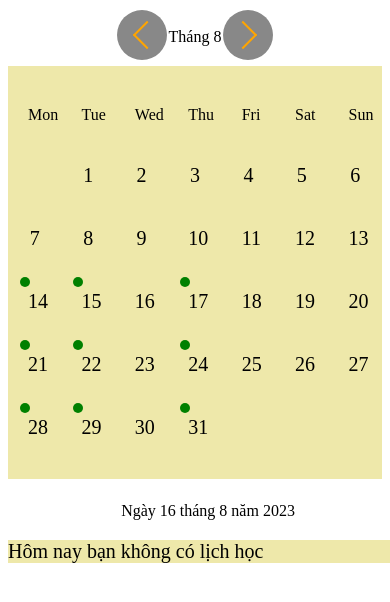
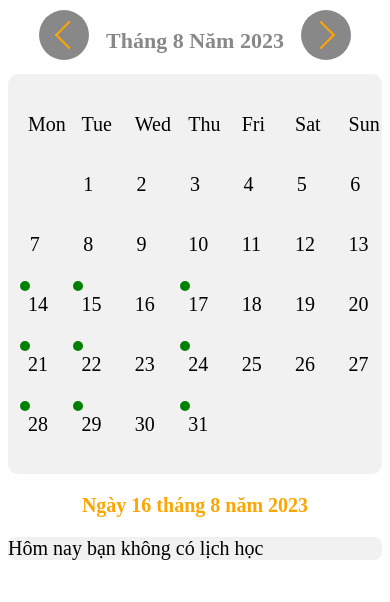
Before and after one commit to nguyentan2003/project-TKB, a plain HTML site: page index.html in a window 390 px wide. Shown: the top 602 px of the page. Drawn offline with Linux system fonts and the light colour scheme.

Commit message:
fixed giao diện && sửa lỗi tháng quay vòng sai

```diff
--- a/main.js
+++ b/main.js
@@ -221,8 +221,12 @@ Từ 01/01/2024 đến 07/01/2024:
 //
 let montOfYear = [""];
 for (let i = 1; i <= 12; i++) {
-    if (i == 2) montOfYear.push(28);
-    else if (i <= 7) {
+    if (i == 2) {
+        let d = new Date();
+        let year = d.getUTCFullYear;
+        if (Number(d) % 4 == 0) montOfYear.push(28);
+        else montOfYear.push(28);
+    } else if (i <= 7) {
         if (i % 2 == 1) montOfYear.push(31);
         else montOfYear.push(30);
     } else {
@@ -231,7 +235,7 @@ for (let i = 1; i <= 12; i++) {
     }
 }
 
-console.log(montOfYear);
+// console.log(montOfYear);
 const $ = document.querySelector.bind(document);
 const $$ = document.querySelectorAll.bind(document);
 
@@ -243,20 +247,22 @@ d = new Date();
 let currentDay = d.getDate();
 let currentMonth = d.getMonth() + 1;
 let currentYear = d.getFullYear();
-console.log(currentDay);
-console.log(currentMonth);
-console.log(currentYear);
+// console.log(currentDay);
+// console.log(currentMonth);
+// console.log(currentYear);
 //
+
+let variable = 6;
+for (let yearItem = 2023; yearItem <= 2025; yearItem++) {
     let star = 1;
     let end = 12;
-let variable = 6;
     for (let index = star; index <= end; index++) {
         let container = document.createElement("div");
         container.classList.add("container");
         // add tháng
         let month = document.createElement("div");
         month.classList.add("month");
-    month.innerHTML = `<div class="month">Tháng ${index}</div>`;
+        month.innerHTML = `<div class="month">Tháng ${index} Năm ${yearItem}</div>`;
         container.appendChild(month);
         // add các ngày
         let content = document.createElement("div");
@@ -299,14 +305,20 @@ for (let index = star; index <= end; index++) {
        <span class="content__item item-day">26</span>
        <span class="content__item item-day">27</span>
        <span class="content__item item-day">28</span>
-   <span class="content__item item-day month2">29</span>
-   <span class="content__item item-day month2">30</span>
+       <span class="content__item item-day month28">29</span>
+       <span class="content__item item-day month28 month29">30</span>
        `;
         let dem = variable;
+        if (index == 2) {
             if (montOfYear[index] == 28) {
-        let removeSpan = content.querySelectorAll(".month2");
+                let removeSpan = content.querySelectorAll(".month28");
                 for (let i of removeSpan) {
                     i.remove();
+                }
+            } else if (montOfYear[index] == 29) {
+                let removeSpan = content.querySelector(".month29");
+                removeSpan.remove();
+                variable++;
             }
         } else if (montOfYear[index] % 2 == 1) {
             let span = document.createElement("span");
@@ -326,6 +338,8 @@ for (let index = star; index <= end; index++) {
         if (variable > 6) variable -= 7;
         //
     }
+}
+
 let arrCourse = courses.map(function (course) {
     let info = course.info;
     let weeks = info.split("Từ");
@@ -408,12 +422,20 @@ let arrCourse = courses.map(function (course) {
         let valueDay = Number(itemDay.innerText);
         let contentElement = itemDay.parentElement;
         let valueMonth = Number(contentElement.getAttribute("data"));
-        let valueYear = 2023;
+        let element = itemDay.parentElement.parentElement.innerText;
+        let vt = element.indexOf("202");
+        let valueYear = element.slice(vt, vt + 4);
+        valueYear = Number(valueYear);
+
         // render ra chấm xanh
         arrCourse.forEach(function (course) {
             course.info.forEach(function (week) {
                 week.forEach(function (ob) {
-                    if (ob.month == valueMonth && valueDay == ob.day) {
+                    if (
+                        ob.month == valueMonth &&
+                        valueDay == ob.day &&
+                        valueYear == ob.year
+                    ) {
                         itemDay.classList.add("tick");
                     }
                 });
@@ -425,14 +447,15 @@ let arrCourse = courses.map(function (course) {
             for (let i of arrElement) {
                 i.remove();
             }
-            if (valueMonth == 1) valueYear = 2024;
+
             notificationDate.innerText = `Ngày ${valueDay} tháng ${valueMonth} năm ${valueYear}`;
 
-            if (xuatData(valueMonth, valueDay) == false) {
+            if (xuatData(valueMonth, valueDay, valueYear) == false) {
                 let notificationItem = document.createElement("div");
                 notificationItem.classList.add("notification__item");
-                notificationItem.innerHTML = `Hôm nay bạn không có lịch học`;
+                notificationItem.innerText = `Hôm nay bạn không có lịch học`;
                 notificationItem.style.fontSize = "20px";
+
                 items.appendChild(notificationItem);
             }
         };
@@ -450,12 +473,12 @@ let arrCourse = courses.map(function (course) {
 //     });
 // }
 
-function xuatData(month, day) {
+function xuatData(month, day, year) {
     let bien = false;
     arrCourse.forEach(function (course) {
         course.info.forEach(function (week) {
             week.forEach(function (ob) {
-                if (ob.month == month && day == ob.day) {
+                if (ob.month == month && day == ob.day && year == ob.year) {
                     let notificationItem = document.createElement("div");
                     notificationItem.classList.add("notification__item");
 
@@ -518,15 +541,27 @@ for (i of containerElements) {
 
 $(".icon-forward-back").onclick = function () {
     viTri--;
-    if (viTri == -1) viTri = 11;
+    // if (viTri == -1) viTri = 11;
     for (i of containerElements) {
         i.style.transform = `translateX(calc(${viTri} * (-100%)))`;
     }
 };
 $(".icon-forward-next").onclick = function () {
     viTri++;
-    if (viTri == 12) viTri = 0;
+    // if (viTri == 12) viTri = 0;
     for (i of containerElements) {
         i.style.transform = `translateX(calc(${viTri} * (-100%)))`;
     }
 };
+
+document.onscroll = function (e) {
+    let scroll = window.scrollY || document.documentElement.scrollTop;
+    if (scroll > 10) {
+        $(".icon-forward-back").style.display = "none";
+        $(".icon-forward-next").style.display = "none";
+    }
+    if (scroll < 10) {
+        $(".icon-forward-back").style.display = "flex";
+        $(".icon-forward-next").style.display = "flex";
+    }
+};
--- a/styles.css
+++ b/styles.css
@@ -20,27 +20,31 @@ body {
 .month {
     text-align: center;
     padding: 10px;
+    font-weight: 600;
+    color: #888;
+    font-size: 22px;
 }
 .content {
     width: 100%;
     display: flex;
     padding: 20px;
     flex-wrap: wrap;
-    background-color: palegoldenrod;
+    background-color: #f1f1f1;
+    border-radius: 10px;
 }
 .content__item {
     width: var(--width);
     text-align: center;
     padding: 20px;
+    font-size: 20px;
 }
-.content__item:hover {
+.content__item.item-day:hover {
     background-color: #777;
     border-radius: 999px;
 }
 .item-day {
     cursor: pointer;
     position: relative;
-    font-size: 20px;
 }
 .item-day.active {
     background-color: #999;
@@ -69,13 +73,17 @@ body {
     text-align: center;
     display: block;
     margin-bottom: 20px;
+    font-size: 20px;
+    font-weight: 600;
+    color: orange;
 }
 
 .notification__item {
     display: flex;
     align-items: center;
     margin-bottom: 10px;
-    background-color: palegoldenrod;
+    background-color: #f1f1f1;
+    border-radius: 8px;
 }
 .notification__item-time {
     display: flex;
@@ -88,6 +96,7 @@ body {
 .notification__item-time > span {
     color: #777;
     font-weight: 600;
+    font-size: 16px;
 }
 .notification__item-time > span:first-child {
     position: relative;
@@ -109,12 +118,14 @@ body {
 .notification__name-class,
 .notification__date-time {
     color: #777;
+    font-size: 16px;
+    font-weight: 500;
 }
 
 .icon-forward {
     position: fixed;
     top: 10px;
-
+    z-index: 0;
     width: 50px;
     height: 50px;
     display: flex;
@@ -152,4 +163,19 @@ body {
     .content {
         padding: 20px 0;
     }
+    .icon-forward-back {
+        left: 10%;
+    }
+    .icon-forward-next {
+        right: 10%;
+    }
+    .content__item {
+        width: var(--width);
+        text-align: center;
+        border-radius: 50%;
+        line-height: 20px;
+    }
+    .notification {
+        width: 100%;
+    }
 }
```
Also changed, not shown: index.html (+1 -1 lines). Lines whose indentation alone changed are shown as unchanged.
